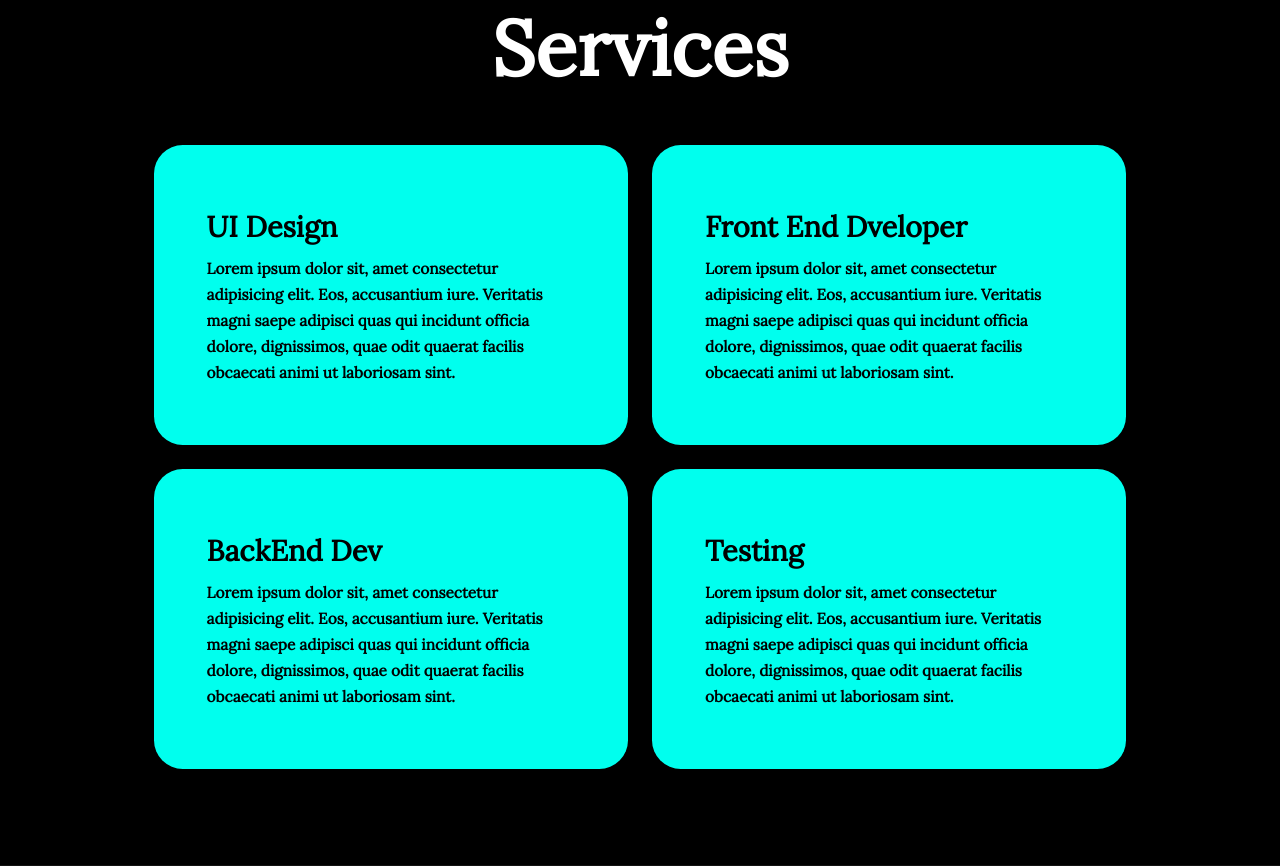
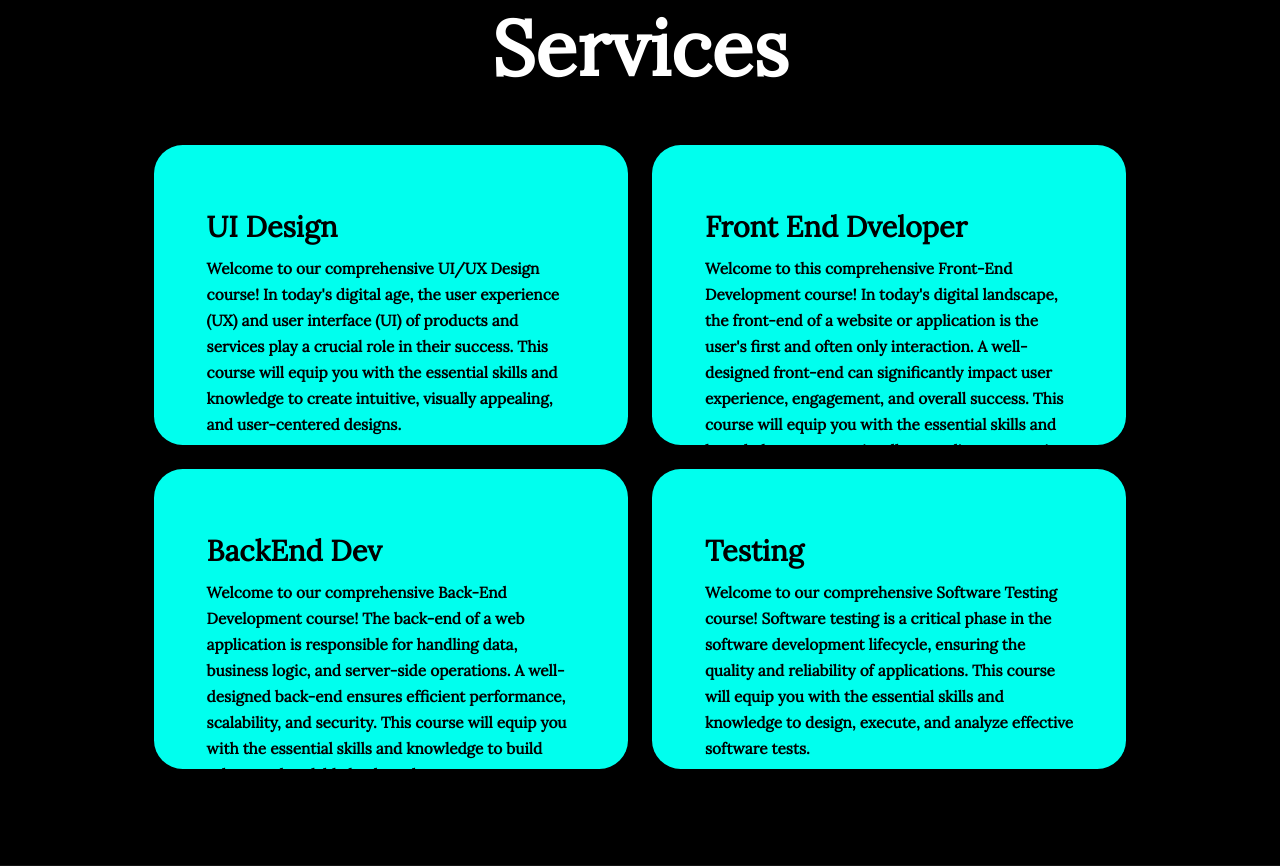
Before and after one commit to aiibooouuu/webtrial, a Flask app: page / in a window 1280 px wide. Shown: the part 2367-3233 px from the top of the page. Run offline with Flask 3, Linux system fonts and the light colour scheme.

Commit message:
I have changed the info for intro and the services

```diff
--- a/website/templates/home.html
+++ b/website/templates/home.html
@@ -9,11 +9,10 @@
             <h4 class="text-animation">I'm a <span></span></h4>
 
             <br> <br> <br>
-            <p> Lorem ipsum dolor sit amet consectetur
-                adipisicing elit. Cumque nobis perferendis,
-                tempora est iste maxime? Consectetur iste alias ad?
-                Nemo maxime qui ullam quasi iusto ipsum accusamus
-                autem culpa nostrum.
+            <p> Our Learning Path Dashboard is designed to help you explore new topics,
+                 deepen your understanding of existing skills, and achieve your educational goals.
+                 Whether you're a student, professional, or simply curious learner,
+                 we offer a curated collection of learning paths and resources tailored to your interests.
             </p>
             <br>
             <!-- <div class="social-icons">
@@ -113,12 +112,12 @@
             <div class="service-box">
                 <div class="service-info">
                     <h4> UI Design</h4>
-                    <p> Lorem ipsum dolor sit, amet consectetur
-                        adipisicing elit. Eos, accusantium iure.
-                        Veritatis magni saepe adipisci quas qui
-                        incidunt officia dolore, dignissimos,
-                        quae odit quaerat facilis obcaecati animi
-                        ut laboriosam sint.
+                    <p>Welcome to our comprehensive UI/UX Design course!
+                         In today's digital age, the user experience (UX) and user interface (UI) of products
+                          and services play a crucial role in their success.
+                         This course will equip you with the essential skills
+                         and knowledge to create intuitive, visually appealing, and user-centered designs.
+                         </p>
                 </div>
             </div>
 
@@ -126,36 +125,36 @@
             <div class="service-box">
                 <div class="service-info">
                     <h4> Front End Dveloper</h4>
-                    <p> Lorem ipsum dolor sit, amet consectetur
-                        adipisicing elit. Eos, accusantium iure.
-                        Veritatis magni saepe adipisci quas qui
-                        incidunt officia dolore, dignissimos,
-                        quae odit quaerat facilis obcaecati animi
-                        ut laboriosam sint.
+                    <p> Welcome to this comprehensive Front-End Development course!
+                         In today's digital landscape, the front-end of a website or application is the user's first
+                          and often only interaction. A well-designed front-end can significantly impact user experience,
+                           engagement, and overall success. This course will equip you with the essential skills
+                           and knowledge to create visually appealing, responsive, and interactive front-end interfaces.
+                         </p>
                 </div>
             </div>
 
             <div class="service-box">
                 <div class="service-info">
                     <h4> BackEnd Dev</h4>
-                    <p> Lorem ipsum dolor sit, amet consectetur
-                        adipisicing elit. Eos, accusantium iure.
-                        Veritatis magni saepe adipisci quas qui
-                        incidunt officia dolore, dignissimos,
-                        quae odit quaerat facilis obcaecati animi
-                        ut laboriosam sint.
+                    <p> Welcome to our comprehensive Back-End Development course!
+                        The back-end of a web application is responsible for handling data, business logic,
+                        and server-side operations. A well-designed back-end ensures efficient performance, scalability, and security.
+                        This course will equip you with the essential skills and knowledge to build robust and scalable back-end systems.
+                         </p>
                 </div>
             </div>
 
             <div class="service-box">
                 <div class="service-info">
                     <h4> Testing</h4>
-                    <p> Lorem ipsum dolor sit, amet consectetur
-                        adipisicing elit. Eos, accusantium iure.
-                        Veritatis magni saepe adipisci quas qui
-                        incidunt officia dolore, dignissimos,
-                        quae odit quaerat facilis obcaecati animi
-                        ut laboriosam sint.
+                    <p>
+                        Welcome to our comprehensive Software Testing course!
+                        Software testing is a critical phase in the software development lifecycle,
+                         ensuring the quality and reliability of applications.
+                         This course will equip you with the essential skills and knowledge to design, execute,
+                         and analyze effective software tests.
+                    </p>
                 </div>
             </div>
         </div>
```
